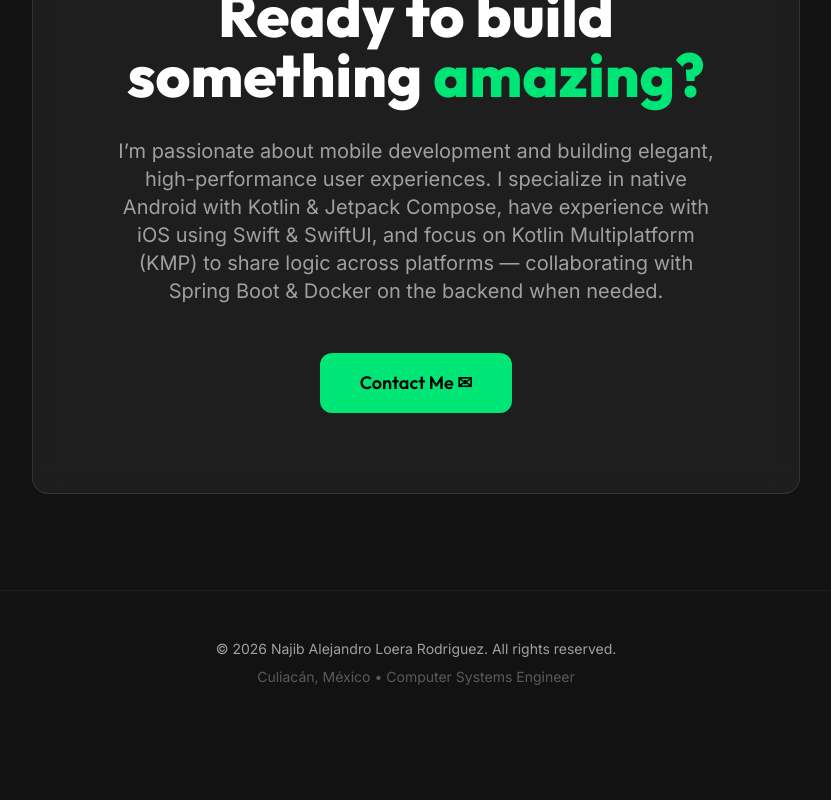
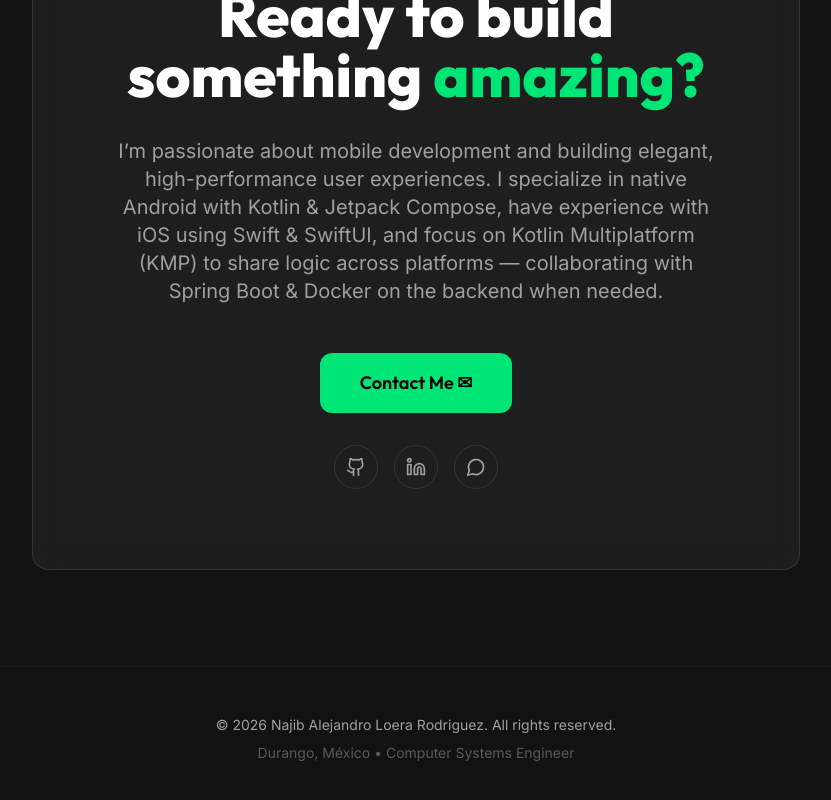
Before and after one commit to BlueAl98/portfolio-web, a React (Vite) app: page / in a window 1280 px wide. Shown: the part 3400-4200 px from the top of the page, without its empty margins (224-1055 px from the left). Before the commit the page ends 4135 px from the top, so only its background shows below. Built offline with nearby package versions, Linux system fonts and the light colour scheme.

Commit message:
modify json data and add nw seccions

```diff
--- a/src/App.jsx
+++ b/src/App.jsx
@@ -4,10 +4,11 @@ import Hero from './components/Hero';
 import AboutMe from './components/AboutMe';
 import Skills from './components/Skills';
 import Experience from './components/Experience';
+import { Github, Linkedin, MessageCircle } from 'lucide-react';
 import { useLanguage } from './context/LanguageContext';
 
 function App() {
-    const { data } = useLanguage();
+    const { data, common } = useLanguage();
     if (!data) return null;
     return (
         <div className="relative min-h-screen bg-bg-dark text-white selection:bg-primary/30 scroll-smooth">
@@ -31,13 +32,45 @@ function App() {
                         <a href="mailto:alejandrorod35@gmail.com?subject=Let%27s%20work%20together" className="btn-primary text-lg px-10 py-4">
                             {data.description.contactBtnText} ✉
                         </a>
+                        <div className="flex items-center justify-center gap-4 mt-8">
+                            <a
+                                href={common.social.github}
+                                target="_blank"
+                                rel="noopener noreferrer"
+                                aria-label="GitHub"
+                                title="GitHub"
+                                className="w-11 h-11 flex items-center justify-center rounded-full border border-white/10 text-muted hover:text-primary hover:border-primary/40 hover:bg-white/5 transition-colors"
+                            >
+                                <Github size={20} />
+                            </a>
+                            <a
+                                href={common.social.linkedin}
+                                target="_blank"
+                                rel="noopener noreferrer"
+                                aria-label="LinkedIn"
+                                title="LinkedIn"
+                                className="w-11 h-11 flex items-center justify-center rounded-full border border-white/10 text-muted hover:text-primary hover:border-primary/40 hover:bg-white/5 transition-colors"
+                            >
+                                <Linkedin size={20} />
+                            </a>
+                            <a
+                                href={common.social.whatsapp}
+                                target="_blank"
+                                rel="noopener noreferrer"
+                                aria-label="WhatsApp"
+                                title={`WhatsApp: ${common.social.phoneDisplay}`}
+                                className="w-11 h-11 flex items-center justify-center rounded-full border border-white/10 text-muted hover:text-primary hover:border-primary/40 hover:bg-white/5 transition-colors"
+                            >
+                                <MessageCircle size={20} />
+                            </a>
+                        </div>
                     </div>
                 </section>
             </main>
 
             <footer className="py-12 px-6 border-t border-white/5 text-center text-sm text-muted">
                 <p>© {new Date().getFullYear()} Najib Alejandro Loera Rodriguez. All rights reserved.</p>
-                <p className="mt-2 opacity-50">Culiacán, México • Computer Systems Engineer</p>
+                <p className="mt-2 opacity-50">Durango, México • Computer Systems Engineer</p>
             </footer>
         </div>
     );
--- a/src/components/Experience.jsx
+++ b/src/components/Experience.jsx
@@ -1,7 +1,7 @@
 import React, { useState } from 'react';
 import { motion, AnimatePresence } from 'framer-motion';
 import { useLanguage } from '../context/LanguageContext';
-import { Briefcase, FolderOpen, GraduationCap, ChevronRight, ExternalLink } from 'lucide-react';
+import { Briefcase, FolderOpen, GraduationCap, ChevronRight, ExternalLink, Lock } from 'lucide-react';
 
 const Experience = () => {
     const { data } = useLanguage();
@@ -77,9 +77,20 @@ const Experience = () => {
                                     </li>
                                 ))}
                             </ul>
-                            <button className="text-sm font-bold text-primary flex items-center gap-2 group-hover:translate-x-1 transition-transform">
-                                {data.experience.btnText} <ExternalLink size={14} />
-                            </button>
+                            {project.urlRepo ? (
+                                <a
+                                    href={project.urlRepo}
+                                    target="_blank"
+                                    rel="noopener noreferrer"
+                                    className="text-sm font-bold text-primary flex items-center gap-2 group-hover:translate-x-1 transition-transform"
+                                >
+                                    {data.experience.btnText} <ExternalLink size={14} />
+                                </a>
+                            ) : (
+                                <span className="text-sm font-bold text-muted flex items-center gap-2 cursor-default">
+                                    {data.experience.btnTextPrivate} <Lock size={14} />
+                                </span>
+                            )}
                         </motion.div>
                     ))}
                 </div>
--- a/src/data/portfolioData.json
+++ b/src/data/portfolioData.json
@@ -81,7 +81,13 @@
                 "name": "Linux",
                 "icon": "devicon-linux-plain"
             }
-        ]
+        ],
+        "social": {
+            "github": "https://github.com/BlueAl98",
+            "linkedin": "https://www.linkedin.com/in/najib-alejandro-loera-rodr%C3%ADguez-219648194",
+            "whatsapp": "https://wa.me/526751153007",
+            "phoneDisplay": "+52 675 115 3007"
+        }
     },
     "en": {
         "skillTitle": "My Skills",
@@ -131,8 +137,42 @@
                 "Certificates"
             ],
             "btnText": "View",
+            "btnTextPrivate": "Private",
             "cardsExperience": {
                 "projects": [
+                    {
+                        "urlImage": "https://img.icons8.com/color/144/language.png",
+                        "info": [
+                            "Android app to learn and practice phrases with spaced-repetition flashcards, quizzes, and text-to-speech pronunciation.",
+                            "Built with Jetpack Compose, Clean Architecture and a multi-module MVVM setup.",
+                            "Uses Hilt for dependency injection, Room & DataStore for persistence, and WorkManager for scheduled review reminders.",
+                            "Unit and instrumentation tests with JUnit4, Mockito and Turbine; CI pipeline via GitHub Actions."
+                        ],
+                        "text": "Android / Kotlin, Jetpack Compose",
+                        "urlRepo": "https://github.com/BlueAl98/Phrasalito"
+                    },
+                    {
+                        "urlImage": "https://raw.githubusercontent.com/devicons/devicon/master/icons/spring/spring-original.svg",
+                        "info": [
+                            "Microservices-based CV analyzer: extracts text from PDF/DOCX resumes, runs an AI evaluation, and emails a detailed report.",
+                            "Orchestrates independent services — document extraction, AI analysis, and email delivery — connected via RabbitMQ.",
+                            "Built with Spring Boot, WebClient and Reactor for async processing, plus a Semaphore-based concurrent request limiter.",
+                            "Fully containerized with Docker Compose for one-command deployment of all microservices."
+                        ],
+                        "text": "Microservices / Spring Boot, RabbitMQ, Docker",
+                        "urlRepo": "https://github.com/BlueAl98/cvAnalisis"
+                    },
+                    {
+                        "urlImage": "https://img.icons8.com/color/144/artificial-intelligence.png",
+                        "info": [
+                            "Lightweight Spring Boot (Kotlin) microservice that connects to Ollama LLMs for text generation and AI-powered CV analysis.",
+                            "Exposes a general-purpose /ai prompt endpoint and a specialized /ai/cvAnalisis endpoint returning structured match scores and feedback.",
+                            "Uses Spring WebFlux WebClient, Jakarta validation, and a unified API response model with global exception handling.",
+                            "Modular AI-provider architecture, ready to plug in additional models beyond Ollama."
+                        ],
+                        "text": "Microservice / Spring Boot, Kotlin, Ollama",
+                        "urlRepo": "https://github.com/BlueAl98/micro-ai"
+                    },
                     {
                         "urlImage": "/logos/lgPcasilla.png",
                         "info": [
@@ -144,7 +184,8 @@
                             "Real-time geolocation transmission to the web server.",
                             "User authentication system with secure login."
                         ],
-                        "text": "Android / Java"
+                        "text": "Android / Java",
+                        "urlRepo": null
                     },
                     {
                         "urlImage": "/logos/lgTeco.png",
@@ -155,7 +196,8 @@
                             "Real-time geolocation tracking and transmission to the server.",
                             "Digital signature module for supervisors within the app, with automatic synchronization when connectivity is restored."
                         ],
-                        "text": "Android / Kotlin"
+                        "text": "Android / Kotlin",
+                        "urlRepo": null
                     },
                     {
                         "urlImage": "/logos/lgSeg.png",
@@ -167,7 +209,8 @@
                             "Local data persistence to ensure offline functionality.",
                             "Real-time geolocation transmission to the server."
                         ],
-                        "text": "Android / Kotlin"
+                        "text": "Android / Kotlin",
+                        "urlRepo": null
                     },
                     {
                         "urlImage": "/logos/lgBodega.png",
@@ -179,7 +222,8 @@
                             "Automatic updates of overall record progress every 10 seconds.",
                             "Real-time geolocation transmission."
                         ],
-                        "text": "Android / Kotlin / JetCompose"
+                        "text": "Android / Kotlin / JetCompose",
+                        "urlRepo": null
                     },
                     {
                         "urlImage": "/logos/lgCepi.png",
@@ -190,7 +234,8 @@
                             "Registration of authorized personnel.",
                             "Detailed information listings for each team member within the organization."
                         ],
-                        "text": "Android, IOS, WEB / Kotlin, Swift, Angular"
+                        "text": "Android, IOS, WEB / Kotlin, Swift, Angular",
+                        "urlRepo": null
                     },
                     {
                         "urlImage": "/logos/lgShitsu.png",
@@ -202,7 +247,8 @@
                             "Local data persistence to support offline functionality.",
                             "Reservation history tracking for each user."
                         ],
-                        "text": "Android, IOS, WEB / Kotlin, Swift, Angular"
+                        "text": "Android, IOS, WEB / Kotlin, Swift, Angular",
+                        "urlRepo": null
                     },
                     {
                         "urlImage": "https://img.icons8.com/color/144/dumbbell.png",
@@ -211,7 +257,8 @@
                             "User system with individual progress tracking and daily training notifications.",
                             "Built a REST API for user and routine registration with Spring Boot and Java."
                         ],
-                        "text": "Freelance / Spring Boot"
+                        "text": "Freelance / Spring Boot",
+                        "urlRepo": null
                     }
                 ],
                 "companies": [
@@ -310,6 +357,7 @@
         "experience": {
             "title": "Experiencia",
             "btnText": "Ver",
+            "btnTextPrivate": "Privado",
             "info": "Echa un vistazo a mis proyectos, certificados y algunas de las empresas con las que he colaborado.",
             "tabsTitle": [
                 "Empresas",
@@ -318,6 +366,39 @@
             ],
             "cardsExperience": {
                 "projects": [
+                    {
+                        "urlImage": "https://img.icons8.com/color/144/language.png",
+                        "info": [
+                            "App de Android para aprender y practicar frases con tarjetas de repetición espaciada, quizzes y pronunciación por texto a voz (TTS).",
+                            "Construida con Jetpack Compose, Clean Architecture y una arquitectura multi-módulo MVVM.",
+                            "Usa Hilt para inyección de dependencias, Room y DataStore para persistencia, y WorkManager para recordatorios de repaso programados.",
+                            "Pruebas unitarias y de instrumentación con JUnit4, Mockito y Turbine; pipeline de CI con GitHub Actions."
+                        ],
+                        "text": "Android / Kotlin, Jetpack Compose",
+                        "urlRepo": "https://github.com/BlueAl98/Phrasalito"
+                    },
+                    {
+                        "urlImage": "https://raw.githubusercontent.com/devicons/devicon/master/icons/spring/spring-original.svg",
+                        "info": [
+                            "Analizador de CVs basado en microservicios: extrae texto de currículums en PDF/DOCX, ejecuta una evaluación con IA y envía un reporte detallado por correo.",
+                            "Orquesta servicios independientes — extracción de documentos, análisis con IA y envío de correo — conectados vía RabbitMQ.",
+                            "Construido con Spring Boot, WebClient y Reactor para procesamiento asíncrono, más un limitador de solicitudes concurrentes basado en Semaphore.",
+                            "Totalmente containerizado con Docker Compose para desplegar todos los microservicios con un solo comando."
+                        ],
+                        "text": "Microservicios / Spring Boot, RabbitMQ, Docker",
+                        "urlRepo": "https://github.com/BlueAl98/cvAnalisis"
+                    },
+                    {
+                        "urlImage": "https://img.icons8.com/color/144/artificial-intelligence.png",
+                        "info": [
+                            "Microservicio ligero en Spring Boot (Kotlin) que se conecta a modelos Ollama para generación de texto y análisis de CVs con IA.",
+                            "Expone un endpoint general /ai para prompts y uno especializado /ai/cvAnalisis que devuelve puntajes de coincidencia y retroalimentación estructurada.",
+                            "Usa Spring WebFlux WebClient, validación con Jakarta y un modelo de respuesta unificado con manejo global de excepciones.",
+                            "Arquitectura modular de proveedores de IA, lista para integrar otros modelos además de Ollama."
+                        ],
+                        "text": "Microservicio / Spring Boot, Kotlin, Ollama",
+                        "urlRepo": "https://github.com/BlueAl98/micro-ai"
+                    },
                     {
                         "urlImage": "/logos/lgPcasilla.png",
                         "info": [
@@ -329,7 +410,8 @@
                             "Envío en tiempo real de geolocalización al servidor web.",
                             "Sistema de autenticación de usuarios mediante login."
                         ],
-                        "text": "Android / Java"
+                        "text": "Android / Java",
+                        "urlRepo": null
                     },
                     {
                         "urlImage": "/logos/lgTeco.png",
@@ -340,7 +422,8 @@
                             "Envío de geolocalización en tiempo real al servidor.",
                             "Módulo de firma digital para responsables desde la aplicación, con sincronización automática al restablecer la conexión."
                         ],
-                        "text": "Android / Kotlin"
+                        "text": "Android / Kotlin",
+                        "urlRepo": null
                     },
                     {
                         "urlImage": "/logos/lgSeg.png",
@@ -352,7 +435,8 @@
                             "Persistencia de datos local que permite el funcionamiento offline de la aplicación.",
                             "Envío de geolocalización en tiempo real al servidor."
                         ],
-                        "text": "Android / Kotlin"
+                        "text": "Android / Kotlin",
+                        "urlRepo": null
                     },
                     {
                         "urlImage": "/logos/lgBodega.png",
@@ -364,7 +448,8 @@
                             "Actualización del progreso total de actas cada 10 segundos.",
                             "Envío de geolocalización en tiempo real."
                         ],
-                        "text": "Android / Kotlin / JetCompose"
+                        "text": "Android / Kotlin / JetCompose",
+                        "urlRepo": null
                     },
                     {
                         "urlImage": "/logos/lgCepi.png",
@@ -375,7 +460,8 @@
                             "Registro de personal autorizado.",
                             "Listado detallado de información de cada colaborador de la organización."
                         ],
-                        "text": "Android, IOS, WEB / Kotlin, Swift, Angular"
+                        "text": "Android, IOS, WEB / Kotlin, Swift, Angular",
+                        "urlRepo": null
                     },
                     {
                         "urlImage": "/logos/lgShitsu.png",
@@ -387,7 +473,8 @@
                             "Persistencia de datos local para funcionamiento en modo offline.",
                             "Historial de reservaciones para cada usuario."
                         ],
-                        "text": "Android, IOS, WEB / Kotlin, Swift, Angular"
+                        "text": "Android, IOS, WEB / Kotlin, Swift, Angular",
+                        "urlRepo": null
                     },
                     {
                         "urlImage": "https://img.icons8.com/color/144/dumbbell.png",
@@ -396,7 +483,8 @@
                             "Sistema de usuarios con progreso individual y notificaciones diarias de entrenamiento.",
                             "Creación de una Api rest para el registro de usuarios y rutinas con Spring Boot y Java."
                         ],
-                        "text": "Freelance / Spring Boot"
+                        "text": "Freelance / Spring Boot",
+                        "urlRepo": null
                     }
                 ],
                 "companies": [
```
Also changed, not shown: .claude-flow/sessions/current.json, 1 other file (tests, documents, lock files or other folders).
